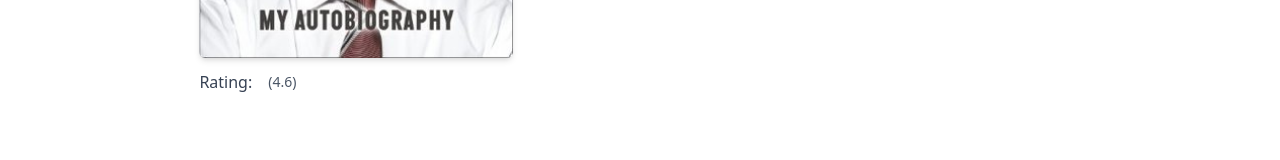
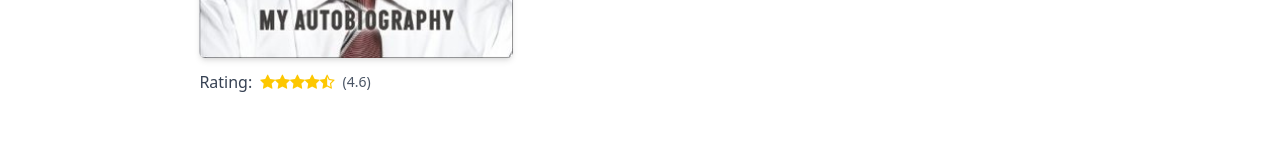
Before and after one commit to KhamuKusan7/BookHub, a React (Vite) app: page /book/alex-ferguson in a window 1280 px wide. Shown: the part 526-686 px from the top of the page. Built offline with nearby package versions, Linux system fonts and the light colour scheme.

Commit message:
added renderStars function in BookDetail to show full, half, and empty stars dynamically

```diff
--- a/src/MyComponents/BookDetail.jsx
+++ b/src/MyComponents/BookDetail.jsx
@@ -29,6 +29,29 @@ const BookDetail = () => {
     return <div className=" text-center py-20 text-gray-500">Book not found.</div>;
   }
 
+  const renderStars = (rating) => {
+    const fullStar = Math.floor(rating);
+    const halfStar = rating % 1 >= 0.5;
+    const emptyStar = 5 - fullStar - (halfStar ? 1 : 0);
+
+    return(
+        <>
+        {/* For full star */}
+        {Array(fullStar).fill().map((_,i) =>(
+            <i key={`full-${i}`} className=" fa fa-star text-yellow-400"></i>
+        ))}
+        {/* For half star */}
+        {halfStar && (
+            <i key="half" className=" fa fa-star-half-o text-yellow-400"></i>
+        )}
+        {/* For empty star */}
+        {Array(emptyStar).fill().map((_,i) => (
+            <i key={`empty-${i}`} className="fa fa-star-o text-yellow-400"></i>
+        ))}
+        </>
+    )
+  }
+
   return (
     <div className=" grid grid-cols-1 md:grid-cols-2 max-w-6xl mx-auto my-12 px-6 gap-8 place-items-center">
       {/* Left Side --> Image + Rating */}
@@ -40,6 +63,7 @@ const BookDetail = () => {
         />
         <div className=" flex items-center mt-3">
           <span className=" mr-2 text-gray-700">Rating:</span>
+          {renderStars(book.rating)}
           <span className=" ml-2 text-gray-600 text-sm">({book.rating.toFixed(1)})</span>
         </div>
       </div>
```
